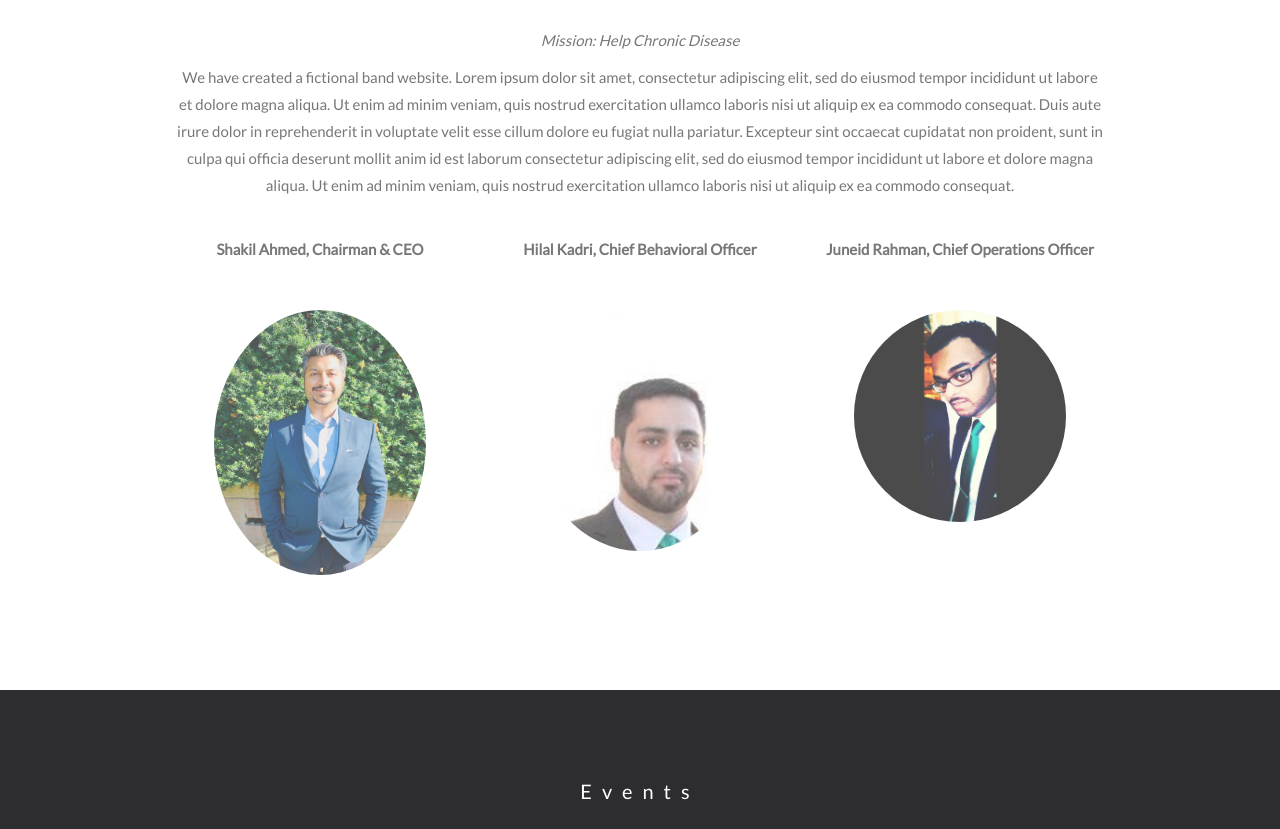
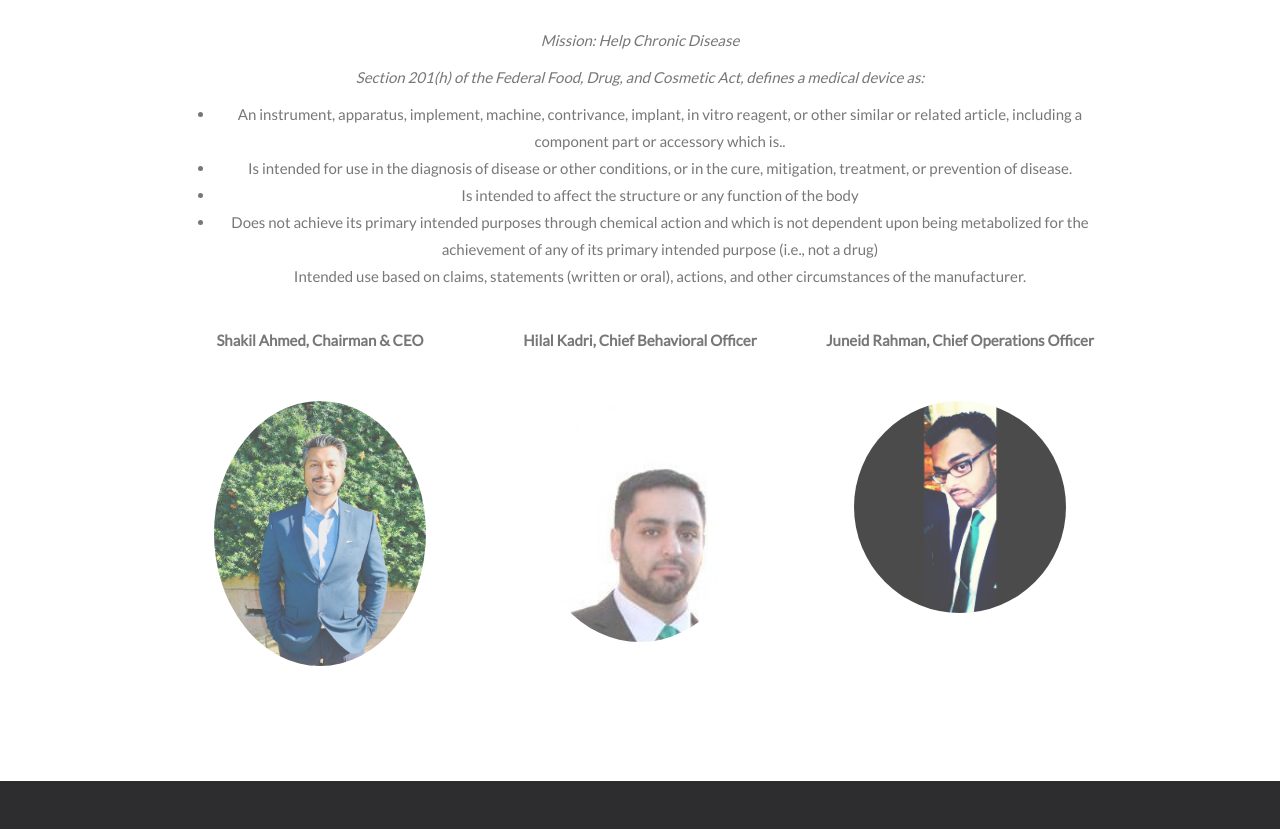
Before and after one commit to AlphaTherapeutics/AlphaTherapeutics.github.io, a plain HTML site: page index.html in a window 1280 px wide. Shown: the part 927-1756 px from the top of the page. Drawn offline with nearby package versions, Linux system fonts and the light colour scheme.

Commit message:
Update index.html

```diff
--- a/index.html
+++ b/index.html
@@ -242,7 +242,14 @@
 <div id="band" class="container text-center">
   <h3>Alpha Therapeutics</h3>
   <p><em>Mission: Help Chronic Disease</em></p>
-  <p>We have created a fictional band website. Lorem ipsum dolor sit amet, consectetur adipiscing elit, sed do eiusmod tempor incididunt ut labore et dolore magna aliqua. Ut enim ad minim veniam, quis nostrud exercitation ullamco laboris nisi ut aliquip ex ea commodo consequat. Duis aute irure dolor in reprehenderit in voluptate velit esse cillum dolore eu fugiat nulla pariatur. Excepteur sint occaecat cupidatat non proident, sunt in culpa qui officia deserunt mollit anim id est laborum consectetur adipiscing elit, sed do eiusmod tempor incididunt ut labore et dolore magna aliqua. Ut enim ad minim veniam, quis nostrud exercitation ullamco laboris nisi ut aliquip ex ea commodo consequat.</p>
+  <p><em>Section 201(h) of the Federal Food, Drug, and Cosmetic Act, defines a medical device as:</em></p>
+  <ul>
+     <li>An instrument, apparatus, implement, machine, contrivance, implant, in vitro reagent, or other similar or related article, including a component part or accessory which is..</li>
+     <li>Is intended for use in the diagnosis of disease or other conditions, or in the cure, mitigation, treatment, or prevention of disease.</li>
+     <li>Is intended to affect the structure or any function of the body</li>
+     <li>Does not achieve its primary intended purposes through chemical action and which is not dependent upon being metabolized for the achievement of any of its primary intended purpose (i.e., not a drug)</li>
+     <p>Intended use based on claims, statements (written or oral), actions, and other circumstances of the manufacturer.</p>
+  </ul>
   <br>
   <div class="row">
     <div class="col-sm-4">
```
